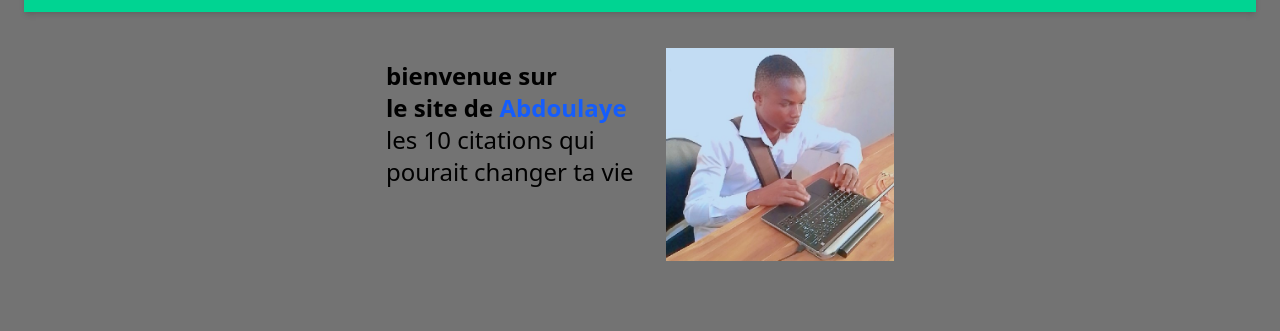
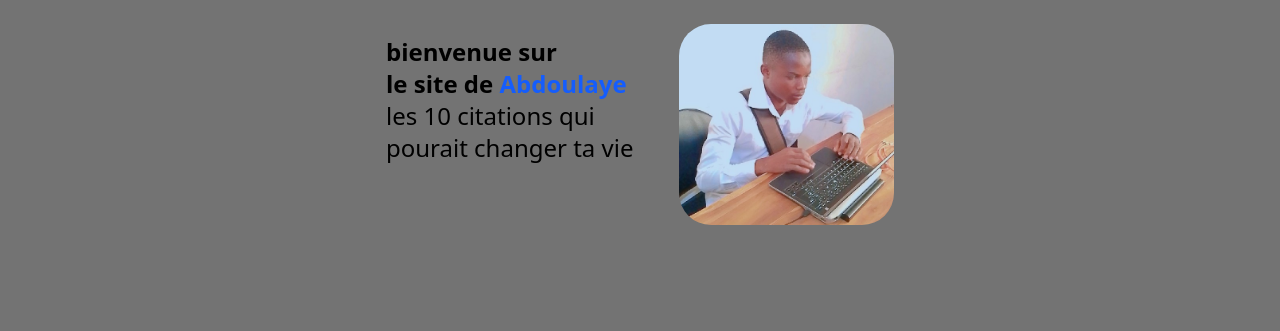
Before and after one commit to nouridineabdoulaye55-source/ma-passion, a website: page index.html in a window 1280 px wide. Shown: the part 108-439 px from the top of the page. Drawn offline with Linux system fonts and the light colour scheme.

Commit message:
Message décrivant les changements

```diff
--- a/index.html
+++ b/index.html
@@ -6,7 +6,7 @@
     <title>mon site web</title>
     <link rel="stylesheet" href="src/output.css" />
   </head>
-  <body class="mx-auto p-6 bg-neutral-500">
+  <body class="bg-neutral-500">
     <nav
       class="mx-auto flex justify-between shadow-md gap-7 p-7 bg-emerald-400"
     >
@@ -53,8 +53,12 @@
         <p class="text-2xl">les 10 citations qui pourait changer ta vie</p>
       </div>
 
-      <div class="w-100 rounded-md sm:">
-        <img src="src/image/n.jpg" class="items-center" alt="" />
+      <div class="">
+        <img
+          src="src/image/n.jpg"
+          class="items-center rounded-4xl w-90"
+          alt=""
+        />
       </div>
     </section>
     <section class="mx-auto" id="o">
@@ -63,7 +67,7 @@
       >
         mes citations
       </h1>
-      <div class="grid grid-cols-1 sm:grid-cols-2 mx-15 md:grid-cols-3 gap-4">
+      <div class="grid grid-cols-1 sm:grid-cols-2 mx-auto md:grid-cols-3 gap-4">
         <div>
           <img
             src="src/image/t4.jpeg"
```
Also changed, not shown: src/output.css.
